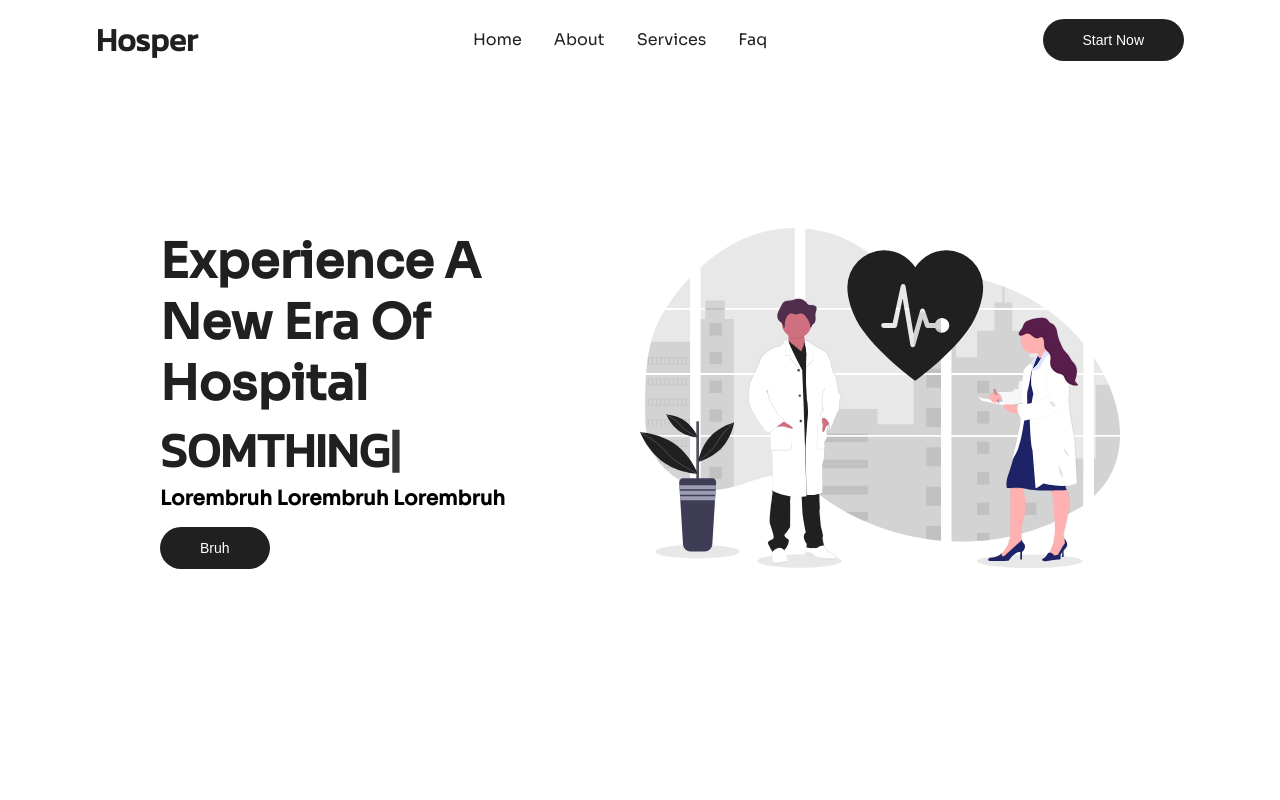
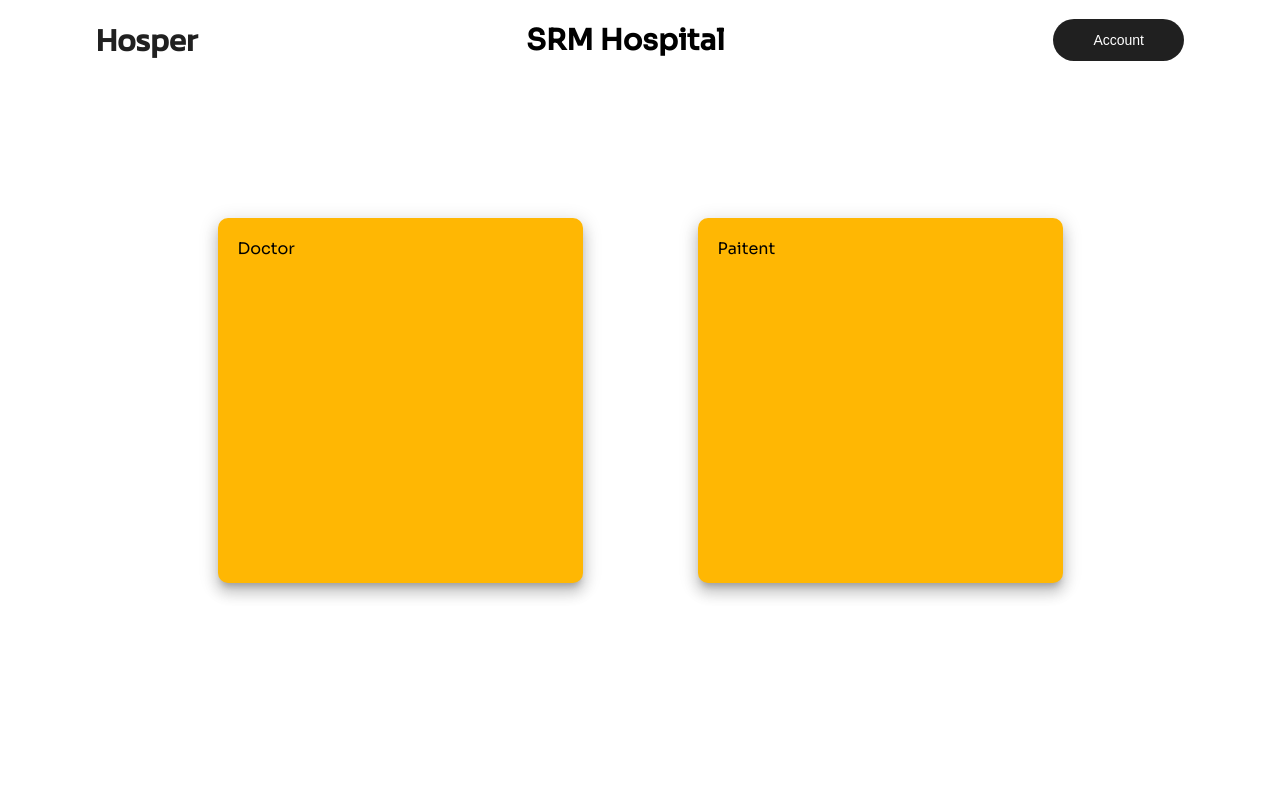
Before and after one commit to Nandhana-C/smart-hospital-systems, a React (Create React App) app: page / in a window 1280 px wide. Shown: the top 800 px of the page. Built offline with nearby package versions, Linux system fonts and the light colour scheme; a web font is replaced by a local one.

Commit message:
dashboard

```diff
--- a/src/App.js
+++ b/src/App.js
@@ -30,17 +30,19 @@ function App() {
           <Home signOut={signOut} user={user} />
         } */}
 
-      <Routes>
+      {/* <Routes>
         <Route path='/' element={<Landing />}/>
         <Route path='/login' element={<LogIn />}/>
-        <Route path='/signup' element={<SignUp />}/>
+        <Route path='/signup' element={<SignUp setUser/>}/>
         <Route path='/verify' element={<PhnOtp />}/>
         <Route path='/userform' element={<UserForm />}/>
         <Route path='/HospRegister' element={<HospSignup />}/>
         <Route path='/HospLogin' element={<HospSignIn />}/>
         <Route path='/Hospital' element={<HospDash />}/>
         <Route path='/dashboard' element={<PaitentDash />}/>
-      </Routes>
+      </Routes> */}
+
+      <HospDash />
     </div>
   );
 }
--- a/src/components/Dashboard/HospDash.js
+++ b/src/components/Dashboard/HospDash.js
@@ -1,8 +1,18 @@
 import React from 'react';
+// import styled from 'styled-components';
+import { ThemeProvider } from 'styled-components';
+import {light} from '../../Styles/Themes';
+import HospDashHead from './HospDashHead';
+import HospDashHome from './HospDashHome';
 
 function HospDash() {
   return (
-    <div>HospDash</div>
+    <>
+    <ThemeProvider theme={light} >
+      <HospDashHead />
+      <HospDashHome/>
+    </ThemeProvider>
+    </>
   )
 }
 
--- /dev/null
+++ b/src/components/Dashboard/HospDashHead.js
@@ -0,0 +1,40 @@
+import React from 'react';
+import styled from 'styled-components';
+import Logo from '../Landing/Logo';
+import Button from '../Landing/Button';
+
+function HospDashHead() {
+  return (
+    <Section>
+      <NavBar>
+        <Logo />
+        <Name>
+            SRM Hospital
+        </Name>
+        <Button text="Account" link="#" />
+      </NavBar>
+    </Section>
+  )
+}
+
+const Section = styled.section`
+  width:100vw;
+  background-color: ${props => props.theme.body};
+`
+const NavBar = styled.nav`
+  display: flex;
+  justify-content: space-between;
+  align-items: center;
+  width: 85%;
+  height: ${props => props.theme.navHeight};
+  margin: 0 auto;
+`
+const Name = styled.div`
+  display: flex;
+  justify-content: space-between;
+  align-items: center;
+  font-size: 1.8rem;
+  font-weight: 900;
+`
+
+export default HospDashHead
--- /dev/null
+++ b/src/components/Dashboard/HospDashHome.js
@@ -0,0 +1,47 @@
+import React from 'react';
+import styled from 'styled-components';
+import Paper from '@material-ui/core/Paper';
+
+function HospDashHome() {
+    const paperStyle = { padding: 20, height: 325 , width: 325, margin: '20px auto', borderRadius: '10px', backgroundColor: '#FFB703', color:'black' }
+  return (
+    <Section>
+      <Container>
+        <Box>
+            <Paper elevation={10} style={paperStyle}>
+                Doctor
+            </Paper>
+        </Box>
+        <Box>
+            <Paper elevation={10} style={paperStyle}>
+                Paitent
+            </Paper>
+        </Box>
+      </Container>
+    </Section>
+  )
+}
+const Section = styled.section`
+  min-height: ${props => `calc(100vh - ${props.theme.navHeight})` };
+  width: 100vw;
+  position: relative;
+  background-color: ${props => props.theme.body};
+`
+const Container = styled.div`
+  width: 75%;
+  min-height: 80vh;
+  margin: 0 auto;
+  /* background-color: lightblue; */
+  display: flex;
+  justify-content: center;
+  align-items: center;
+`
+const Box = styled.div`
+  width: 50%;
+  height: 100%;
+  display: flex;
+  flex-direction: column;
+  justify-content: center;
+  align-items: center;
+`
+export default HospDashHome
--- a/src/components/Registration/UserForm.js
+++ b/src/components/Registration/UserForm.js
@@ -1,33 +1,61 @@
-import React from 'react';
-import TextField from '@material-ui/core/TextField';
-import Button from '@material-ui/core/Button';
+import React, {useState} from 'react';
 import Grid from '@material-ui/core/Grid';
 import Paper from '@material-ui/core/Paper';
+import TextField from '@material-ui/core/TextField';
 import RadioGroup from '@mui/material/RadioGroup';
 import Radio from '@mui/material/Radio';
 import FormControlLabel from '@material-ui/core/FormControlLabel';
 import FormLabel from '@material-ui/core/FormLabel';
 import Stack from '@mui/material/Stack';
-// import Box from '@mui/material/Box';
+import Button from '@material-ui/core/Button';
+// import { Label } from '@material-ui/icons';
 
 function UserForm() {
-    const paperStyle = { padding: 20, height: 'full', width: 600, margin: '20px auto', borderRadius: '50px' };
-    const btnStyle = { backgroundColor: '#023047', color: 'white', margin: '10px auto', width: 600 };
-    const headStyle = {fontFamily: 'Roboto Condensed', color:'#'};
-    const radioBtn = {margin:'auto'};
-    const { values, handleChange } = this.props;
+    const [firstName, setFirstName] = useState("");
+    const [lastName, setLastName] = useState("");
+    const [emailAddress, setEmailAddress] = useState("");
+    const [mobileNumber, setMobileNumber] = useState("");
+    const [address, setAddress] = useState("");
+    const [gender, setGender] = useState("");
+    const [dob, setDob] = useState("");
+    const [age, setAge] = useState("");
+    const [height, setHeight] = useState("");
+    const [weight, setWeight] = useState("");
+    const [maritalStatus, setMaritalStatus] = useState("");
+    const [prevMed, setPrevMed] = useState("");
+    const [ifAny, setIfAny] = useState("");
+    const [bloodGroup, setBloodGroup] = useState("");
+    const [allergies, setAllergies] = useState("");
+    const [ifanyl, setifanyl] = useState("");
+    const [currentMed, setCurrentMed] = useState("");
+    const [attenderName, setAttenderName] = useState("");
+    const [attenderAge, setAttenderAge] = useState("");
+    const [attenderContact, setAttenderContact] = useState("");
+    const [others, setOthers] = useState("");
+
+
+    const onSubmit = (event) =>{
+      event.preventDefault();
+      console.log(UserForm);
+    };
+    const paperStyle = { padding: 20, height: 'full', width: 600, margin: '20px auto', borderRadius: '20px',flexDirection: 'column' }
+    const btnStyle = { backgroundColor: '#023047', color: 'white', margin: '10px auto', width: 600 }
+    const headStyle = {fontFamily: 'Roboto Condensed', color:'#'}
+    const radioBtn = {marginTop: '10px', marginBottom:'2px', padding:0, display:'flex', flexDirection: 'row'}
+    const algBtn = {marginBottom: '2px',marginTop:'10px',padding:0, display:'flex',}
+    const testBtn = {display: 'flex'}
   return (
+    <form>
     <Grid>
         <Paper elevation={10} style={paperStyle}>
-          <>
             <Grid>
               <h2 style={headStyle}> Fill Your Details</h2>
             </Grid>
             <TextField
               placeholder="Enter Your First Name"
               label="First Name"
-              onChange={handleChange('firstName')}
-              defaultValue={values.firstName}
+              onChange={(event)=>setFirstName(event.target.value)}
+              // defaultValue={values.firstName}
               margin="normal"
               fullWidth
               required
@@ -35,8 +63,8 @@ function UserForm() {
             <TextField
               placeholder="Enter Your Last Name"
               label="Last Name"
-              onChange={handleChange('lastName')}
-              defaultValue={values.lastName}
+              onChange={(event)=>setLastName(event.target.value)}
+              // defaultValue={values.firstName}
               margin="normal"
               fullWidth
               required
@@ -44,8 +72,8 @@ function UserForm() {
             <TextField
               placeholder="Enter Your Email Address"
               label="Email Address"
-              onChange={handleChange('emailAddress')}
-              defaultValue={values.emailAddress}
+              onChange={(event)=>setEmailAddress(event.target.value)}
+              // defaultValue={values.emailAddress}
               margin="normal"
               fullWidth
               required
@@ -53,8 +81,8 @@ function UserForm() {
             <TextField
               placeholder="Enter Your Mobile Number"
               label="Mobile Number"
-              onChange={handleChange('mobileNumber')}
-              defaultValue={values.mobileNumber}
+              onChange={(event)=>setMobileNumber(event.target.value)}
+              // defaultValue={values.mobileNumber}
               margin="normal"
               fullWidth
               required
@@ -62,25 +90,28 @@ function UserForm() {
             <TextField
               placeholder="Enter Your address"
               label="Address"
-              onChange={handleChange('address')}
-              defaultValue={values.address}
+              onChange={(event)=>setAddress(event.target.value)}
+              // defaultValue={values.address}
               margin="normal"
               fullWidth
               required
             />
-            <FormLabel placeholder='gender' fullwidth required style={radioBtn}>Gender</FormLabel>
-            <RadioGroup aria-label="gender" name="gender1" onChange={handleChange('gender')}>
-              <FormControlLabel value="Female" control={<Radio />} label="Female" />
-              <FormControlLabel value="Male" control={<Radio />} label="Male" />
-              <FormControlLabel value="Other" control={<Radio />} label="Other" />
-            </RadioGroup>
+            <div style={testBtn}>
+              <FormLabel placeholder='gender' fullwidth required style={radioBtn}>Gender: </FormLabel>
+              <RadioGroup row aria-label="gender" name="gender1" onChange={(event)=>setGender(event.target.value)}>
+                <FormControlLabel value="Female" control={<Radio />} label="Female" />
+                <FormControlLabel value="Male" control={<Radio />} label="Male" />
+                <FormControlLabel value="Other" control={<Radio />} label="Other" />
+              </RadioGroup>
+            </div>
+
             <Stack component="form" noValidate spacing={3}>
               <TextField
                 label="Date of Birth"
                 type="date"
                 defaultValue="DD-MM-YYYY"
                 margin='normal'
-                onChange={handleChange('dob')}
+                onChange={(event)=>setDob(event.target.value)}
                 fullWidth
                 required
                 sx={{ width: 220 }}
@@ -92,8 +123,8 @@ function UserForm() {
             <TextField
               placeholder="Enter Your Age"
               label="Age"
-              onChange={handleChange('age')}
-              defaultValue={values.age}
+              onChange={(event)=>setAge(event.target.value)}
+              // defaultValue={values.age}
               margin="normal"
               fullWidth
               required
@@ -101,8 +132,8 @@ function UserForm() {
             <TextField
               placeholder="Enter Your Height"
               label="Height"
-              onChange={handleChange('height')}
-              defaultValue={values.height}
+              onChange={(event)=>setHeight(event.target.value)}
+              // defaultValue={values.height}
               margin="normal"
               fullWidth
               required
@@ -110,57 +141,63 @@ function UserForm() {
             <TextField
               placeholder="Enter Your Weight"
               label="Weight"
-              onChange={handleChange('weight')}
-              defaultValue={values.weight}
+              onChange={(event)=>setWeight(event.target.value)}
+              // defaultValue={values.weight}
               margin="normal"
               fullWidth
               required
             />
-            <FormLabel placeholder='Marital Status' fullwidth required>Marital Status</FormLabel>
-            <RadioGroup aria-label="maritalStatus" name="ms" onChange={handleChange('maritalStatus')}>
+            <div style={testBtn}>
+            <FormLabel placeholder='Marital Status' fullwidth required style={radioBtn}>Marital Status</FormLabel>
+            <RadioGroup row aria-label="maritalStatus" name="ms" onChange={(event)=>setMaritalStatus(event.target.value)}>
               <FormControlLabel value="Yes" control={<Radio />} label="Yes" />
               <FormControlLabel value="No" control={<Radio />} label="No" />
             </RadioGroup>
-            <FormLabel placeholder='pm' fullwidth required>Previous Medical History</FormLabel>
-            <RadioGroup aria-label="pm" name="pm1" onChange={handleChange('previousMedical')}>
+            </div>
+            <div style={testBtn}>
+            <FormLabel placeholder='pm' fullwidth required style={radioBtn}>Previous Medical History</FormLabel>
+            <RadioGroup row aria-label="pm" name="pm1" onChange={(event)=>setPrevMed(event.target.value)}>
               <FormControlLabel value="Yes" control={<Radio />} label="Yes" />
               <FormControlLabel value="No" control={<Radio />} label="No" />
             </RadioGroup>
+            </div>
             <TextField
               placeholder="Mention the history"
               label="If any"
-              onChange={handleChange('ifAny')}
-              defaultValue={values.ifAny}
+              onChange={(event)=>setIfAny(event.target.value)}
+              // defaultValue={values.ifAny}
               margin="normal"
               fullWidth
             />
             <TextField
               placeholder="Blood Group"
               label="Blood Group"
-              onChange={handleChange('bloodGroup')}
-              defaultValue={values.bloodGroup}
+              onChange={(event)=>setBloodGroup(event.target.value)}
+              // defaultValue={values.bloodGroup}
               margin="normal"
               fullWidth
               required
             />
-            <FormLabel placeholder='al' fullwidth required>Allergies</FormLabel>
-            <RadioGroup aria-label="al" name="al" onChange={handleChange('allergies')}>
+            <div style={testBtn}>
+            <FormLabel placeholder='al' fullwidth required style={algBtn}>Allergies</FormLabel>
+            <RadioGroup row aria-label="al" name="al" onChange={(event)=>setAllergies(event.target.value)}>
               <FormControlLabel value="Yes" control={<Radio />} label="Yes" />
               <FormControlLabel value="No" control={<Radio />} label="No" />
             </RadioGroup>
+            </div>
             <TextField
               placeholder="If any"
               label="If any"
-              onChange={handleChange('ifAnyl')}
-              defaultValue={values.ifAnyl}
+              onChange={(event)=>setifanyl(event.target.value)}
+              // defaultValue={values.ifAnyl}
               margin="normal"
               fullWidth
             />
             <TextField
               placeholder="Current Medication"
               label="Current Medication"
-              onChange={handleChange('currentMedication')}
-              defaultValue={values.currentMedication}
+              onChange={(event)=>setCurrentMed(event.target.value)}
+              // defaultValue={values.currentMedication}
               margin="normal"
               fullWidth
               required
@@ -168,8 +205,8 @@ function UserForm() {
             <TextField
               placeholder="Attender Name"
               label="Attender Name"
-              onChange={handleChange('attenderName')}
-              defaultValue={values.attenderName}
+              onChange={(event)=>setAttenderName(event.target.value)}
+              // defaultValue={values.attenderName}
               margin="normal"
               fullWidth
               required
@@ -177,8 +214,8 @@ function UserForm() {
             <TextField
               placeholder="Attender Age"
               label="Attender Age"
-              onChange={handleChange('attenderAge')}
-              defaultValue={values.attenderAge}
+              onChange={(event)=>setAttenderAge(event.target.value)}
+              // defaultValue={values.attenderAge}
               margin="normal"
               fullWidth
               required
@@ -186,8 +223,8 @@ function UserForm() {
             <TextField
               placeholder="Attender Contact"
               label="Attender Contact"
-              onChange={handleChange('atenderContact')}
-              defaultValue={values.attenderContact}
+              onChange={(event)=>setAttenderContact(event.target.value)}
+              // defaultValue={values.attenderContact}
               margin="normal"
               fullWidth
               required
@@ -195,22 +232,23 @@ function UserForm() {
             <TextField
               placeholder="Others"
               label="Others"
-              onChange={handleChange('others')}
-              defaultValue={values.others}
+              onChange={(event)=>setOthers(event.target.value)}
+              // defaultValue={values.others}
               margin="normal"
               fullWidth
               required
             />
             <Button
-              color="primary"
+              color="secondary"
               variant="contained"
-              onClick={this.continue}
-              style={btnStyle}
-            >Continue</Button>
-          </>
-        </Paper>
+              onSubmit={onSubmit}
+              style = {btnStyle}
+            >SUBMIT</Button>
+          </Paper>
       </Grid>
+    </form>
   )
 }
 
+
 export default UserForm
```
